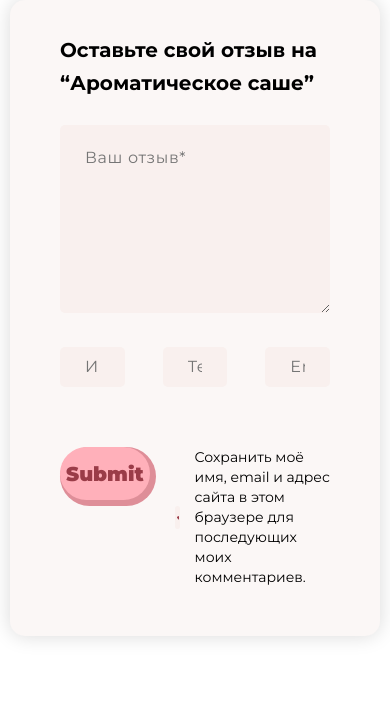
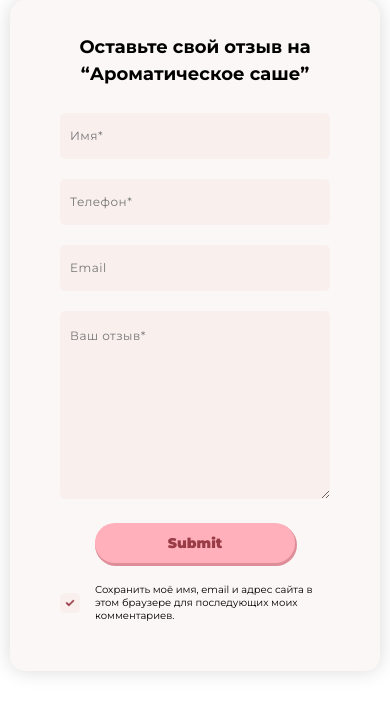
Before and after one commit to VikaOnoshko/course, a plain HTML site: page homework_8/index.html in a window 390 px wide. Drawn offline with Linux system fonts and the light colour scheme.

Commit message:
adapted the first section

```diff
--- a/homework_8/css/index.css
+++ b/homework_8/css/index.css
@@ -1,9 +1,6 @@
 @import url(./reset.css);
 
 @import url("https://fonts.googleapis.com/css2?family=Montserrat:wght@400;700;900&display=swap");
-
-.reviews {
-}
 
 .container {
   margin: 0 auto;
@@ -18,9 +15,6 @@
   box-shadow: 0px 0px 20px rgba(0, 0, 0, 0.15);
   border-radius: 15px;
   box-sizing: border-box;
-}
-
-.reviews__form {
 }
 
 .reviews__form-header {
@@ -133,6 +127,8 @@ input[type="checkbox"] {
 
   width: 26px;
   height: 23px;
+  min-width: 26px;
+  min-height: 23px;
   background: #f9f0ee;
   border-radius: 5px;
 
@@ -144,12 +140,14 @@ input[type="checkbox"] {
 
 input[type="checkbox"]::before {
   content: "";
-  width: 60%;
+  width: 50%;
   height: 50%;
   transform: scale(0);
   transition: 120ms transform ease-in-out;
   background-image: url(../assets/checked.png);
-  object-fit: cover;
+  background-size: 100%;
+  background-repeat: no-repeat;
+  background-position: center;
 }
 
 input[type="checkbox"]:checked::before {
@@ -158,7 +156,6 @@ input[type="checkbox"]:checked::before {
 
 @media screen and (max-width: 1024px) {
   .reviews__form-confirmation p {
-    font-size: 14px;
     line-height: 20px;
   }
 
@@ -175,3 +172,109 @@ input[type="checkbox"]:checked::before {
     font-size: 20px;
   }
 }
+
+@media screen and (max-width: 768px) {
+  .reviews__form-body {
+    display: flex;
+    flex-direction: column-reverse;
+  }
+
+  .reviews__form-contacts {
+    flex-direction: column;
+    width: 100%;
+  }
+
+  .reviews__form-contacts .reviews__form-label {
+    max-width: none;
+    padding: 0px;
+  }
+
+  .reviews__form-label input {
+    padding: 3px 15px;
+    font-size: 14px;
+    line-height: 40px;
+    margin-bottom: 20px;
+  }
+
+  .reviews__form-label textarea {
+    padding: 10px 15px;
+    margin-bottom: 0px;
+    font-size: 14px;
+  }
+
+  .filed-button {
+    font-size: 16px;
+    max-width: 200px;
+  }
+
+  .reviews__form-title > h3 {
+    font-size: 16px;
+  }
+}
+
+@media screen and (max-width: 768px) {
+  .reviews__form-title > h3 {
+    font-size: 20px;
+    line-height: 150%;
+  }
+
+  .reviews__form-header {
+    text-align: center;
+  }
+
+  .reviews__form-label input {
+    font-size: 12px;
+    padding: 3px 10px;
+  }
+
+  .reviews__form-label textarea {
+    font-size: 12px;
+    padding: 10px 10px;
+  }
+
+  .filed-button {
+    min-height: 40px;
+    font-size: 14px;
+    box-shadow: 1px 2px 0px 1px #de8e98;
+  }
+
+  .reviews__form-footer {
+    flex-direction: column;
+    align-items: center;
+  }
+
+  .reviews__form-body {
+    margin-bottom: 20px;
+  }
+
+  .reviews__form-button {
+    margin-bottom: 20px;
+    margin-right: 0;
+  }
+
+  .reviews__form-confirmation p {
+    font-size: 10px;
+    line-height: 13px;
+  }
+
+  input[type="checkbox"] {
+    width: 10px;
+    height: 20px;
+    min-width: 20px;
+    min-height: 20px;
+  }
+
+  .reviews__form-footer {
+    align-items: center;
+    justify-content: center;
+    display: flex;
+  }
+
+  .reviews__form-confirmation p {
+    text-align: start;
+  }
+
+  .reviews__form-title > h3 {
+    font-size: 18px;
+}
+}
```
